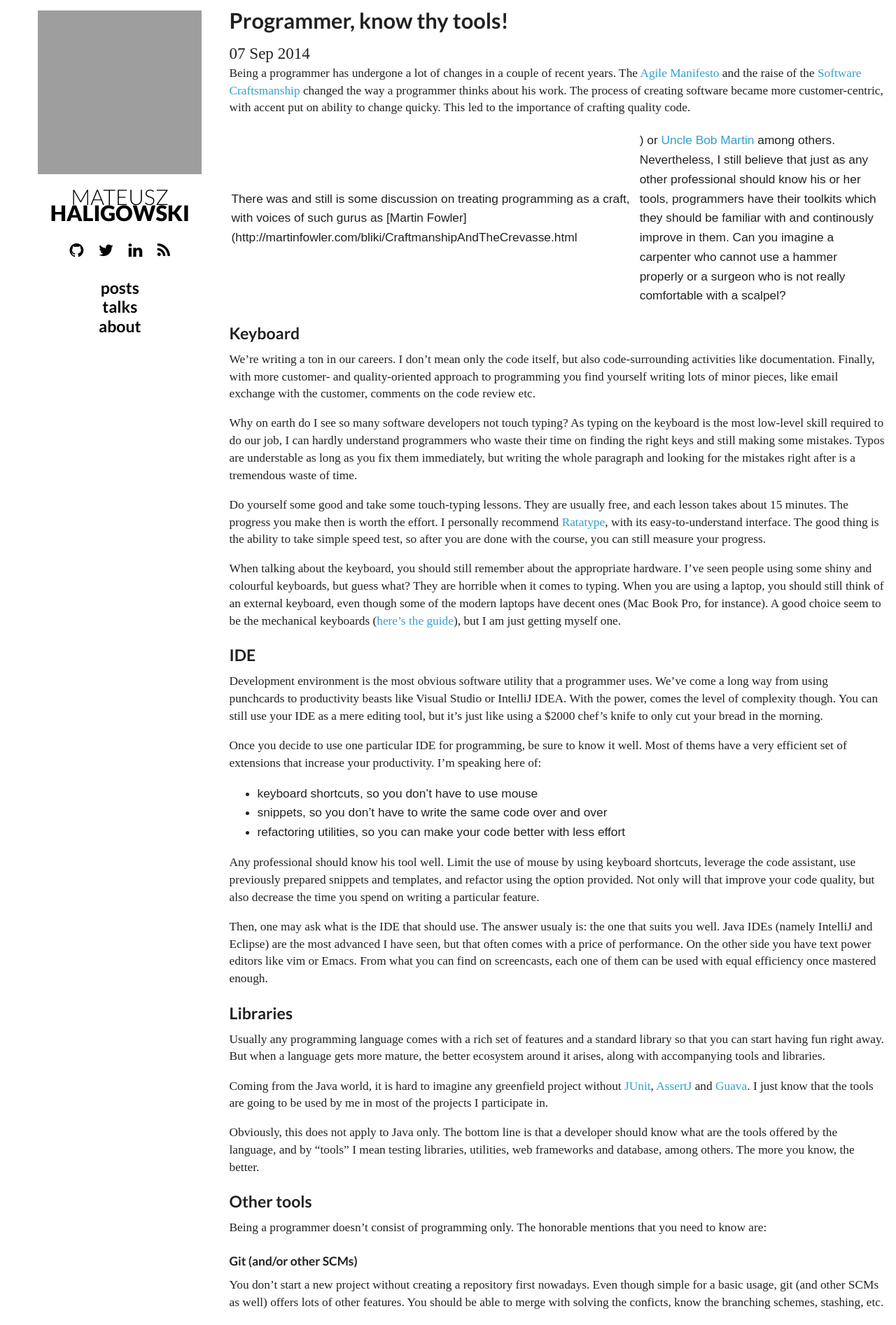
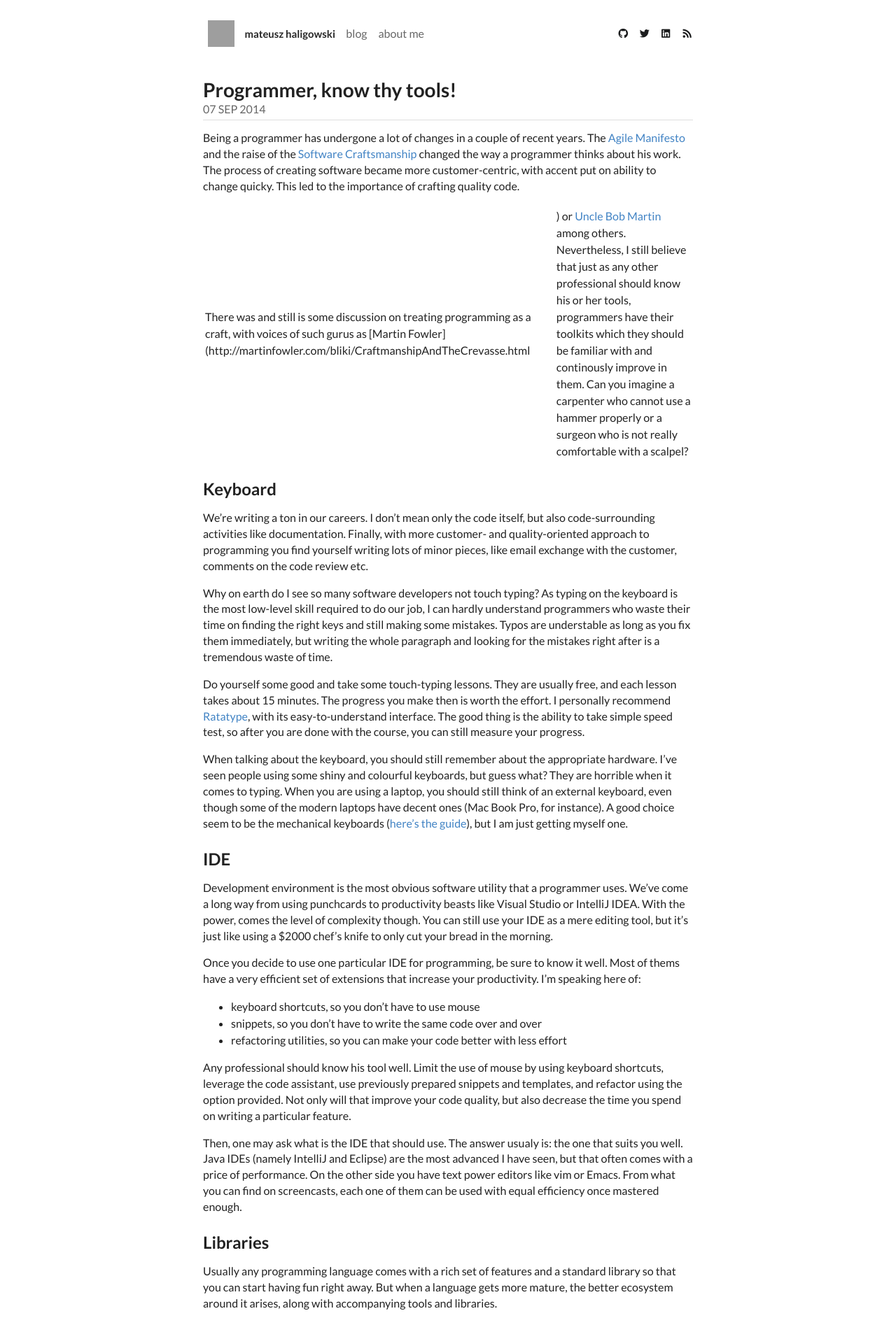
Before and after one commit to mhaligowski/mhaligowski.github.io, a Jekyll site: the page built from blog/_posts/2014-09-07-Programmer-know-thy-tools.md, in a window 1280 px wide. Shown: the top 1894 px of the page at 70% size. Built offline with Jekyll 4.4.1, drawn with Linux system fonts in a browser that asks for light colours; nearby versions of some CDN libraries; comment, search, counter and statistics services are not loaded; grey boxes are pictures that could not be loaded.

Commit message:
Redesign using Semantic UI

```diff
--- a/_layouts/default.html
+++ b/_layouts/default.html
@@ -7,16 +7,10 @@
 
         <link href="//netdna.bootstrapcdn.com/font-awesome/4.0.3/css/font-awesome.css" rel="stylesheet">
 
-        <link rel="stylesheet" href="https://unpkg.com/purecss@0.6.2/build/pure-min.css" integrity="sha384-UQiGfs9ICog+LwheBSRCt1o5cbyKIHbwjWscjemyBMT9YCUMZffs6UqUTd0hObXD" crossorigin="anonymous">
-        <link rel="stylesheet" href="https://unpkg.com/purecss@0.6.2/build/grids-responsive-min.css">
-
-        <link href='//fonts.googleapis.com/css?family=Lato:300,400,900' rel='stylesheet' type='text/css'>
-
         <!-- Semantic UI -->
         <link rel="stylesheet" href="https://cdnjs.cloudflare.com/ajax/libs/semantic-ui/2.2.10/semantic.min.css"/>
         <script src="https://cdnjs.cloudflare.com/ajax/libs/jquery/3.2.1/jquery.min.js"></script>
         <script src="https://cdnjs.cloudflare.com/ajax/libs/semantic-ui/2.2.10/semantic.min.js"></script>
-        <!-- -->
 
         <link rel="stylesheet" href="/css/main.css">
         <link rel="stylesheet" href="/css/github.css">
@@ -24,58 +18,59 @@
         <link rel="shortcut icon" href="/favicon.ico" type="image/x-icon">
         <link rel="icon" href="/favicon.ico" type="image/x-icon">
 
-
         {% feed_meta %}
         {% seo %}
     </head>
 
     <body>
+        <div class="site">
 
-        <div class="site pure-g">
-            <div class="sidebar pure-u-1 pure-u-md-1-4">
-                <div class="photo">
-                    <img src="{{ site.gravatar_url }}?s=250" />
+            <div class="ui borderless text main menu">
+                <div class="ui text container">
+                    <a href="/" class="header item">
+                        <img class="photo" src="{{ site.gravatar_url }}?s=250">
+                        mateusz haligowski
+                    </a>
+                    <a href="/blog" class="item">blog</a>
+                    <a href="/" class="item">about me</a>
+                    <div class="ui right icon menu text">
+                        <a class="item" href="http://www.github.com/{{ site.github_username }}" target="_blank">
+                            <i class="github icon"></i>
+                        </a>
+                        <a class="item" href="http://www.twitter.com/{{ site.twitter_username }}" target="_blank">
+                            <i class="twitter icon"></i>
+                        </a>
+                        </a>
+                        <a class="item" href="http://www.linkedin.com/in/{{ site.linkedin_username }}" target="_blank">
+                            <i class="linkedin icon"></i>
+                        </a>
+                        <a class="item" href="/feed.xml" target="_blank">
+                            <i class="rss icon"></i>
+                        </a>
+                    </div>
                 </div>
+            </div>
 
-                <div class="title">
-                    <span class="fname">Mateusz</span><br><span class="lname">Haligowski</span>
-                </div>
+            <!--
 
                 <div class="social">
-                    <a href="http://www.github.com/{{ site.github_username }}" target="_blank">
-                        <i class="fa fa-github"></i>
-                    </a>
-                    <a href="http://www.twitter.com/{{ site.twitter_username }}" target="_blank">
-                        <i class="fa fa-twitter"></i>
-                    </a>
-                    <a href="http://www.linkedin.com/in/{{ site.linkedin_username }}" target="_blank">
-                        <i class="fa fa-linkedin"></i>
-                    </a>
-                    <a href="/feed.xml" target="_blank">
-                        <i class="fa fa-rss"></i>
-                    </a>
                 </div>
+            -->
 
-                <ul class="menu">
-                    <li><a href="/blog/">posts</a></li>
-                    <li><a href="/talks/">talks</a></li>
-                    <li><a href="/">about</a></li>
-                    </li>
-            </div>
-
-            <div class="content pure-u-1 pure-u-md-3-4">
+            <div class="ui main text container">
                 {{ content }}
             </div>
         </div>
 
         <script>
-            (function(i,s,o,g,r,a,m){i['GoogleAnalyticsObject']=r;i[r]=i[r]||function(){
-                (i[r].q=i[r].q||[]).push(arguments)},i[r].l=1*new Date();a=s.createElement(o),
-                    m=s.getElementsByTagName(o)[0];a.async=1;a.src=g;m.parentNode.insertBefore(a,m)
-            })(window,document,'script','https://www.google-analytics.com/analytics.js','ga');
+(function(i,s,o,g,r,a,m){i['GoogleAnalyticsObject']=r;i[r]=i[r]||function(){
+    (i[r].q=i[r].q||[]).push(arguments)},i[r].l=1*new Date();a=s.createElement(o),
+        m=s.getElementsByTagName(o)[0];a.async=1;a.src=g;m.parentNode.insertBefore(a,m)
+})(window,document,'script','https://www.google-analytics.com/analytics.js','ga');
 
             ga('create', 'UA-98634149-1', 'auto');
             ga('send', 'pageview');
 
-    </script>        </body>
+        </script>
+    </body>
 </html>
--- a/_layouts/post.html
+++ b/_layouts/post.html
@@ -1,16 +1,17 @@
 ---
 layout: default
 ---
-<div class="post_single">
-        <h1>{{ page.title }}</h1>
-        <p class="meta">{{ page.date | date_to_string }}</p>
+<h1 class="ui dividing header">
+    {{ page.title }}
+    <div class="ui sub header">{{ page.date | date_to_string }}</div>
+</h1>
 
-        <div class="post_content">
 {{ content }}
-        </div>
 
 <div id="disqus_thread"></div>
+
 <script type="text/javascript">
+
 /* * * CONFIGURATION VARIABLES: EDIT BEFORE PASTING INTO YOUR WEBPAGE * * */
 var disqus_shortname = 'mhaligowski'; // required: replace example with your forum shortname
     var disqus_identifier = '{{page.id}}';
@@ -25,5 +26,3 @@
 </script>
 <noscript>Please enable JavaScript to view the <a href="http://disqus.com/?ref_noscript">comments powered by Disqus.</a></noscript>
 <a href="http://disqus.com" class="dsq-brlink">comments powered by <span class="logo-disqus">Disqus</span></a>
-
-</div>
--- a/css/main.css
+++ b/css/main.css
@@ -1,136 +1,11 @@
-body {
-    padding: 15px;
-    line-height: 160%;
-    font-size: 13pt;
+.main.container {
+    margin-top: 2em;
 }
 
-p {
-    font-family: serif;
-    font-size: 1em;
+.main.text.menu .header.item img.photo {
+    margin-right: 1em;
 }
 
-h1, h2, h3 {
-    font-family: Lato;
-    line-height: 1em;
+.main.text.menu .header.item {
+    text-transform: none;
 }
-
-h1 {
-    font-size: 1.78em;
-}
-
-h2 {
-    font-size: 1.33em;
-}
-
-h3 {
-    font-size: 1em;
-}
-
-a {
-    color: #33A0CE;
-    text-decoration: none;
-}
-
-a:hover {
-    color: #0088C3;
-}
-
-.sidebar .photo {
-    width: 75%;
-    margin: 0px auto;
-}
-
-.sidebar .photo img {
-    width: 100%;
-}
-
-.sidebar a {
-    color: black;
-}
-
-.sidebar .photo {
-    text-align: center;
-}
-
-.sidebar .title {
-    margin: 15px auto;
-    text-align: center;
-    line-height: 1em;
-}
-
-.sidebar .title span {
-    font-family: Lato, sans-serif;
-    text-transform: uppercase;
-    color: black;
-    font-size: 1.77em;
-}
-
-.sidebar .title span.fname {
-    font-weight: 300;
-}
-
-.sidebar .title span.lname {
-    font-weight: 900;
-}
-
-.sidebar .social {
-    text-align: center;
-    margin: 25px auto;
-    font-size: 1.33em;
-    letter-spacing: 15px;
-}
-
-.sidebar .fa {
-    letter-spacing: 0px;
-}
-
-.sidebar .menu {
-    list-style: none;
-}
-
-.sidebar ul.menu {
-    padding: 0px;
-}
-
-.sidebar .menu li {
-    font-family: Lato;
-    font-weight: bold;
-    font-size: 1.33em;
-    text-align: center;
-}
-
-.posts ul {
-    padding: 0px;
-}
-
-.posts li {
-    list-style: none;
-}
-
-.posts li .date {
-    font-family: sans-serif;
-    float: right;
-    text-transform: uppercase;
-    font-weight: light;
-    color: #99CFE7;
-}
-
-.posts li .title {
-    font-family: sans-serif;
-    font-size: 1em;
-    font-weight: regular;
-}
-
-.posts li .title:hover {
-    color: #0088C3;
- }
-
- .post_single .meta {
-    margin: 0px;
-    font-size: 1.33em;
- }
-
-code {
-    font-family: "Source Code Pro";
-    font-size: .75em;
-}
```
Also changed, not shown: talks/_posts/2013-01-23-bigdata-analysis-in-the-cloud-with-apache-hadoop.html (deleted, +0 -13 lines), talks/index.html (deleted, +0 -19 lines). Lines whose indentation alone changed are shown as unchanged.
